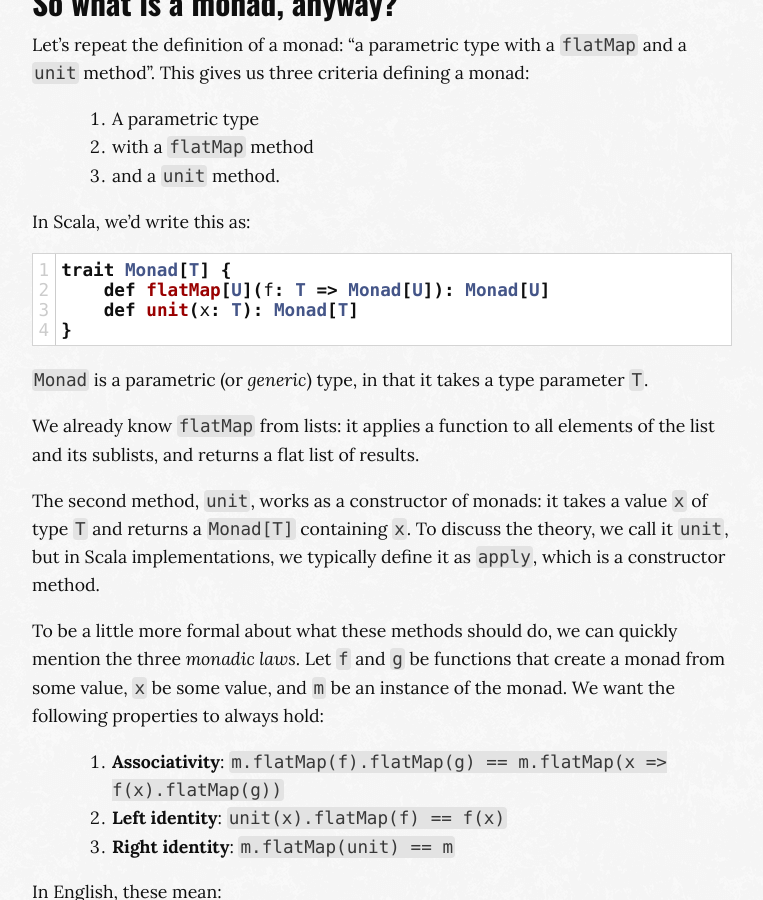
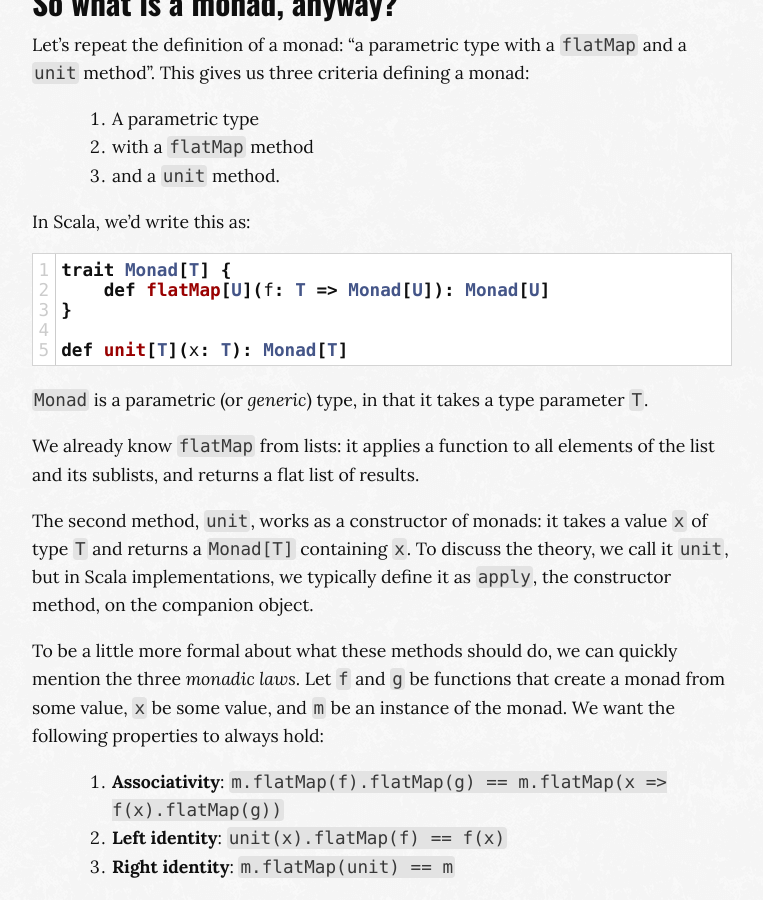
Before and after one commit to MaximeKjaer/kjaer.io, a Jekyll site: the page built from _posts/2019-03-19-a-monad-is-not-a-burrito.md, in a window 1280 px wide and 900 px high, scrolled down 1648 px. Shown: the whole window, without its empty margins (258-1021 px from the left). Built offline with Jekyll 4.4.1, drawn with Linux system fonts in a browser that asks for light colours; comment, search, counter and statistics services are not loaded.

Commit message:
Clear up implementation details around unit

```diff
--- a/_posts/2019-03-19-a-monad-is-not-a-burrito.md
+++ b/_posts/2019-03-19-a-monad-is-not-a-burrito.md
@@ -40,15 +40,16 @@ In Scala, we'd write this as:
 {% highlight scala linenos %}
 trait Monad[T] {
     def flatMap[U](f: T => Monad[U]): Monad[U]
-    def unit(x: T): Monad[T]
 }
+
+def unit[T](x: T): Monad[T]
 {% endhighlight %}
 
 `Monad` is a parametric (or *generic*) type, in that it takes a type parameter `T`.
 
 We already know `flatMap` from lists: it applies a function to all elements of the list and its sublists, and returns a flat list of results.
 
-The second method, `unit`, works as a constructor of monads: it takes a value `x` of type `T` and returns a `Monad[T]` containing `x`. To discuss the theory, we call it `unit`, but in Scala implementations, we typically define it as `apply`, which is a constructor method.
+The second method, `unit`, works as a constructor of monads: it takes a value `x` of type `T` and returns a `Monad[T]` containing `x`. To discuss the theory, we call it `unit`, but in Scala implementations, we typically define it as `apply`, the constructor method, on the companion object.
 
 To be a little more formal about what these methods should do, we can quickly mention the three *monadic laws*. Let `f` and `g` be functions that create a monad from some value, `x` be some value, and `m` be an instance of the monad. We want the following properties to always hold:
 
```
